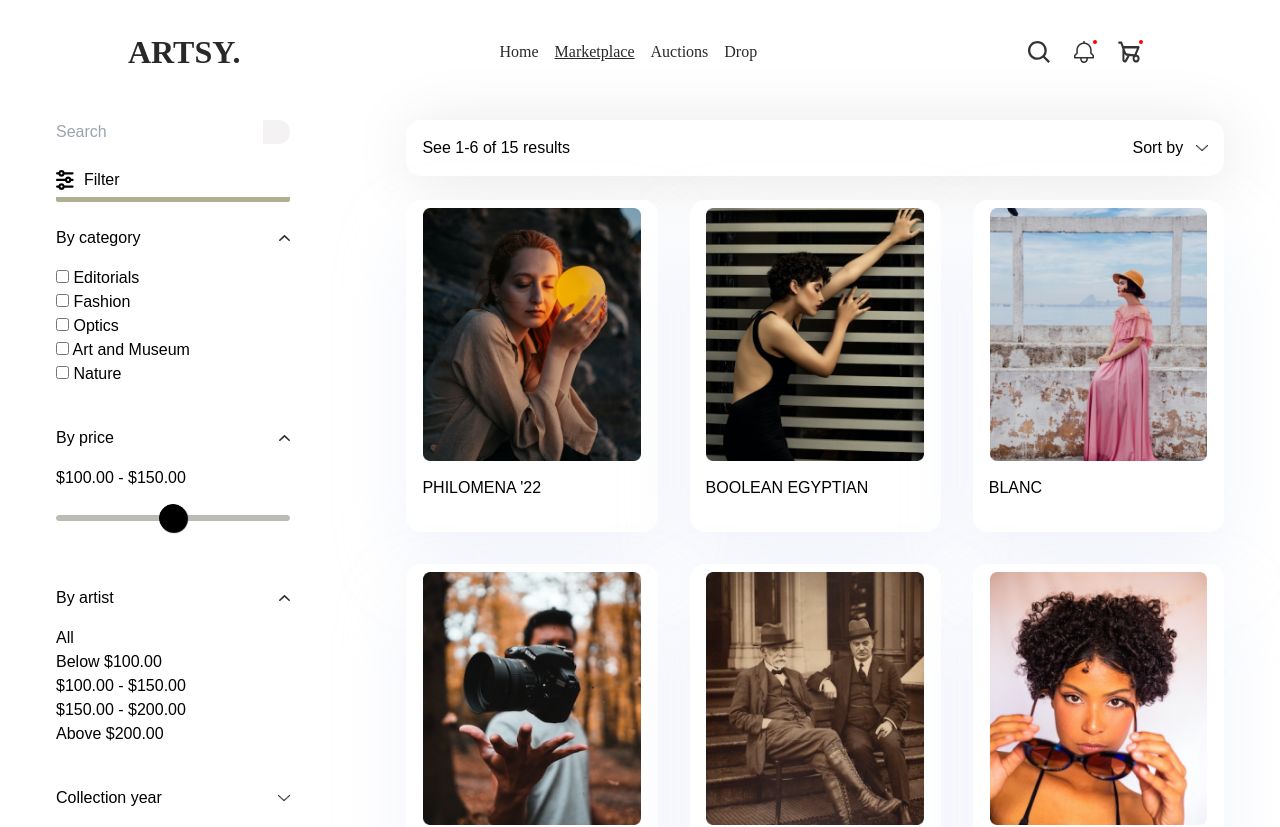
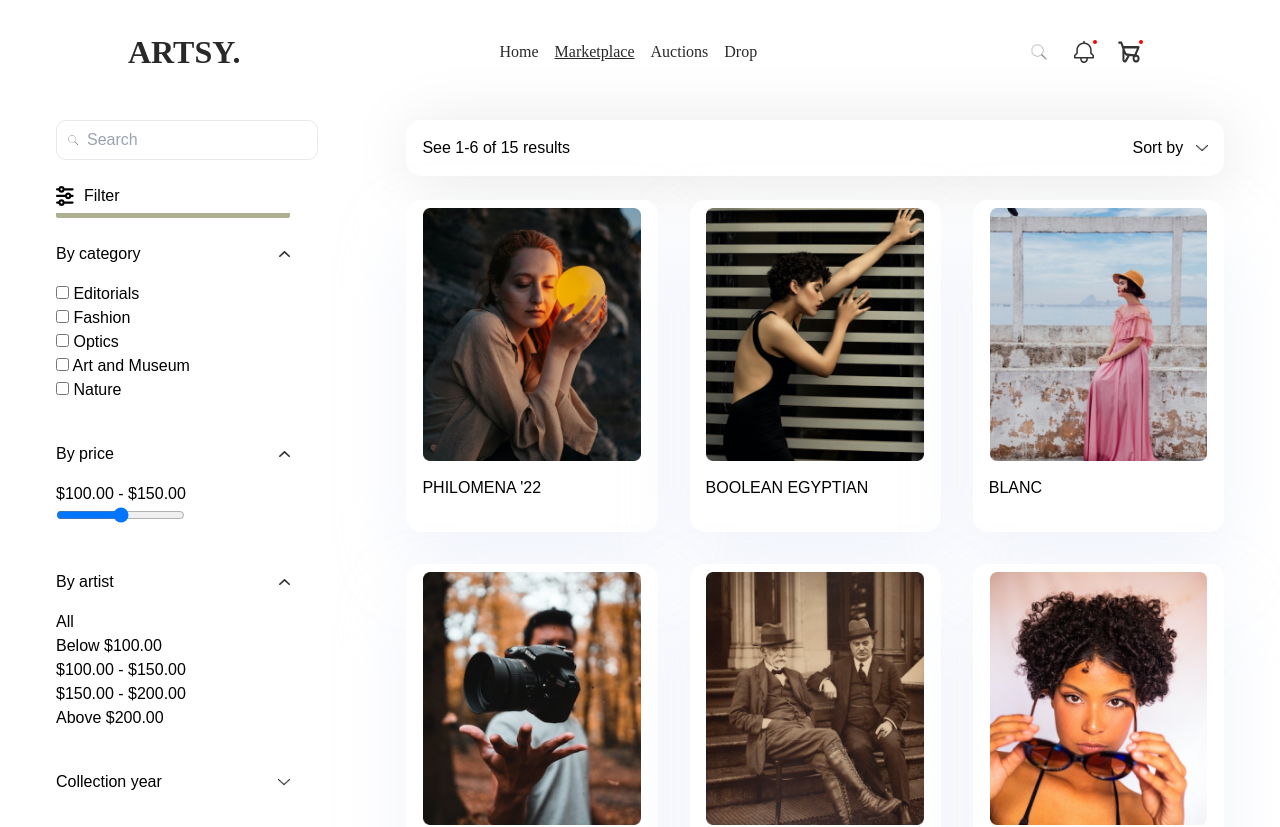
Before and after one commit to Akinolaaa/artsy, a React (Create React App) app: page /product in a window 1280 px wide. Shown: the top 827 px of the page. Built offline with nearby package versions, Linux system fonts and the light colour scheme; a web font is replaced by a local one.

Commit message:
marketplace

```diff
--- a/src/components/productpage.styles.scss
+++ b/src/components/productpage.styles.scss
@@ -62,103 +62,151 @@
     gap: 2rem;
     margin: 1.5rem 0;
 }
-input[type=range] {
-    height: 36px;
-    -webkit-appearance: none;
-    margin: 10px 0;
-    width: 100%;
-  }
-  input[type=range]:focus {
-    outline: none;
-  }
-  input[type=range]::-webkit-slider-runnable-track {
-    width: 100%;
-    height: 6px;
-    cursor: pointer;
-    animate: 0.2s;
-    box-shadow: 0px 0px 0px #000000;
-    background: #B8BCB5;
-    border-radius: 4px;
-    border: 1px solid #B8BCB5;
-  }
-  input[type=range]::-webkit-slider-thumb {
-    box-shadow: 1px 1px 1px #000000;
-    border: 1px solid #000000;
-    height: 28px;
-    width: 28px;
-    border-radius: 50px;
-    background: #000000;
-    cursor: pointer;
-    -webkit-appearance: none;
-    margin-top: -12px;
-  }
-  input[type=range]:focus::-webkit-slider-runnable-track {
-    background: #B8BCB5;
-  }
-  input[type=range]::-moz-range-track {
-    width: 100%;
-    height: 6px;
-    cursor: pointer;
-    animate: 0.2s;
-    box-shadow: 0px 0px 0px #000000;
-    background: #B8BCB5;
-    border-radius: 4px;
-    border: 1px solid #B8BCB5;
-  }
-  input[type=range]::-moz-range-thumb {
-    box-shadow: 1px 1px 1px #000000;
-    border: 1px solid #000000;
-    height: 28px;
-    width: 28px;
-    border-radius: 50px;
-    background: #000000;
-    cursor: pointer;
-  }
-  input[type=range]::-ms-track {
-    width: 100%;
-    height: 6px;
-    cursor: pointer;
-    animate: 0.2s;
-    background: transparent;
-    border-color: transparent;
-    color: transparent;
-  }
-  input[type=range]::-ms-fill-lower {
-    background: #B8BCB5;
-    border: 1px solid #B8BCB5;
-    border-radius: 8px;
-    box-shadow: 0px 0px 0px #000000;
-  }
-  input[type=range]::-ms-fill-upper {
-    background: #B8BCB5;
-    border: 1px solid #B8BCB5;
-    border-radius: 8px;
-    box-shadow: 0px 0px 0px #000000;
-  }
-  input[type=range]::-ms-thumb {
-    margin-top: 1px;
-    box-shadow: 1px 1px 1px #000000;
-    border: 1px solid #000000;
-    height: 28px;
-    width: 28px;
-    border-radius: 50px;
-    background: #000000;
-    cursor: pointer;
-  }
-  input[type=range]:focus::-ms-fill-lower {
-    background: #B8BCB5;
-  }
-  input[type=range]:focus::-ms-fill-upper {
-    background: #B8BCB5;
+// input[type=range] {
+//     height: 36px;
+//     -webkit-appearance: none;
+//     margin: 10px 0;
+//     width: 100%;
+//   }
+//   input[type=range]:focus {
+//     outline: none;
+//   }
+//   input[type=range]::-webkit-slider-runnable-track {
+//     width: 100%;
+//     height: 6px;
+//     cursor: pointer;
+//     animate: 0.2s;
+//     box-shadow: 0px 0px 0px #000000;
+//     background: #B8BCB5;
+//     border-radius: 4px;
+//     border: 1px solid #B8BCB5;
+//   }
+//   input[type=range]::-webkit-slider-thumb {
+//     box-shadow: 1px 1px 1px #000000;
+//     border: 1px solid #000000;
+//     height: 28px;
+//     width: 28px;
+//     border-radius: 50px;
+//     background: #000000;
+//     cursor: pointer;
+//     -webkit-appearance: none;
+//     margin-top: -12px;
+//   }
+//   input[type=range]:focus::-webkit-slider-runnable-track {
+//     background: #B8BCB5;
+//   }
+//   input[type=range]::-moz-range-track {
+//     width: 100%;
+//     height: 6px;
+//     cursor: pointer;
+//     animate: 0.2s;
+//     box-shadow: 0px 0px 0px #000000;
+//     background: #B8BCB5;
+//     border-radius: 4px;
+//     border: 1px solid #B8BCB5;
+//   }
+//   input[type=range]::-moz-range-thumb {
+//     box-shadow: 1px 1px 1px #000000;
+//     border: 1px solid #000000;
+//     height: 28px;
+//     width: 28px;
+//     border-radius: 50px;
+//     background: #000000;
+//     cursor: pointer;
+//   }
+//   input[type=range]::-ms-track {
+//     width: 100%;
+//     height: 6px;
+//     cursor: pointer;
+//     animate: 0.2s;
+//     background: transparent;
+//     border-color: transparent;
+//     color: transparent;
+//   }
+//   input[type=range]::-ms-fill-lower {
+//     background: #B8BCB5;
+//     border: 1px solid #B8BCB5;
+//     border-radius: 8px;
+//     box-shadow: 0px 0px 0px #000000;
+//   }
+//   input[type=range]::-ms-fill-upper {
+//     background: #B8BCB5;
+//     border: 1px solid #B8BCB5;
+//     border-radius: 8px;
+//     box-shadow: 0px 0px 0px #000000;
+//   }
+//   input[type=range]::-ms-thumb {
+//     margin-top: 1px;
+//     box-shadow: 1px 1px 1px #000000;
+//     border: 1px solid #000000;
+//     height: 28px;
+//     width: 28px;
+//     border-radius: 50px;
+//     background: #000000;
+//     cursor: pointer;
+//   }
+//   input[type=range]:focus::-ms-fill-lower {
+//     background: #B8BCB5;
+//   }
+//   input[type=range]:focus::-ms-fill-upper {
+//     background: #B8BCB5;
+//   }
+
+
+
+.search-wrapper {
+    position: relative;
+    display: flex;
+    min-width: 100px;
+    align-items: center;
+    // height: 50px;
   }
 
-@media (min-width: 500px) {
+  .search-icon {
+    position: absolute;
+    top: 13px;
+    left: 10px;
+    width: 14px;
+    color: #E8E8E8;
+  }
+
+  // .clear-icon {
+  //   position: absolute;
+  //   top: 8px;
+  //   right: 8px;
+  //   width: 10px;
+  //   cursor: pointer;
+  //   <!-- visibility: hidden; -->
+  // }
+
+.search {
+    color: #6C757D;
+    border-radius: 10px;
+    height: 40px;
+    width: 200px;
+    padding: 2px 23px 2px 30px;
+    outline: 0;
+    background-color: white;
+    border: 1px solid #E8E8E8;
+  }
+
+  .search:hover, .search:focus {
+    border: 1.5px solid #009688;
+    background-color: white;
+  }
+
+  @media (min-width: 500px) {
     .productmaindiv{
         display: grid;
         grid-template-columns: auto auto;
 
     }
 }
+  @media (min-width: 700px) {
+    .search {
+      width: 400px;
+    }
+  }
 @media (min-width: 700px) {
     .container{
         grid-template-columns: 20% 70%;
--- a/src/routes/product.route.jsx
+++ b/src/routes/product.route.jsx
@@ -1,6 +1,6 @@
 import dropdown from '../assets/dropdown-arrow.png';
 import dropdownup from '../assets/dropdown-up.svg';
-// import search from '../assets/search.svg';
+import search from '../assets/search.png';
 import filter from '../assets/filter.svg'
 import { Link } from 'react-router-dom';
 import "../components/productpage.styles.scss";
@@ -9,8 +9,7 @@ import Products from '../components/product';
 import products from '../db/products';
 import rightarrow from "../assets/right-arrow.svg";
 import Footer from "../components/footer";
-// import { useNavigate } from 'react-router-dom';
-// import { useState } from 'react';
+
 
 
 
@@ -33,19 +32,26 @@ import Footer from "../components/footer";
         <p>Showing 1-5 of 18 results</p>
       </div>
       <div className='seconddiv'>
-            <div className='search1'>
+
+      <div className="search-wrapper">
+            <img className="search-icon" src={search}/>
+            <input  className='search'
+                    type='search'
+                    placeholder='Search'
+                    // onChange={onChangeHandler}
+            />
+
+            </div>
+            {/* <div className='search1'>
             {/* <img src={search} alt="search"/> */}
-            <input type="search"
+            {/* <input type="search"
                    id="search"
                    name="Search"
                    placeholder="Search"
                   //  onChange={}
 
-              />
-
-
-
-            </div>
+              /> */}
+            {/* </div */}
 
          <div>
             <div className='filter1'>
```
Also changed, not shown: src/components/navigation.component.jsx (+119 -50 lines), src/assets/search.png (added), src/assets/search.svg (deleted), src/components/product.styles.scss (line endings or trailing spaces).
